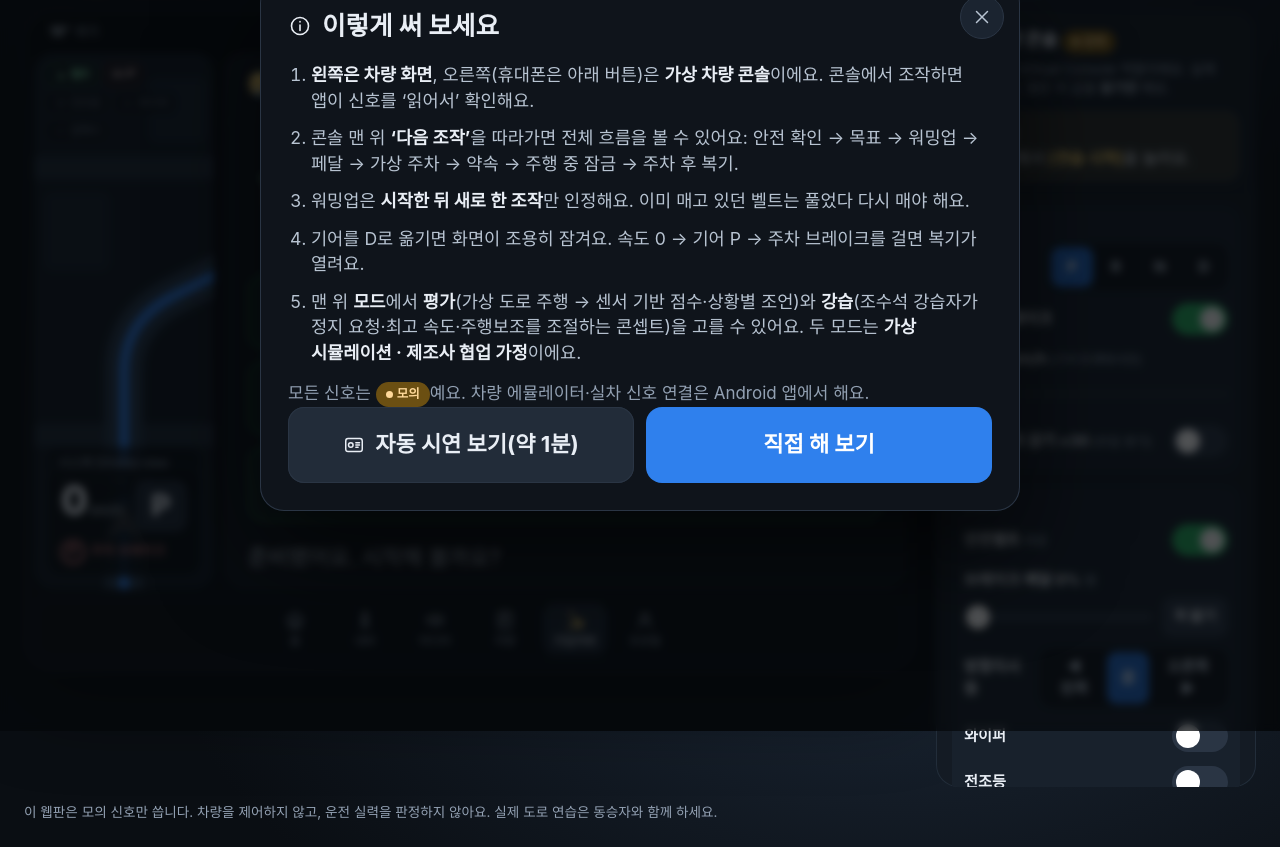
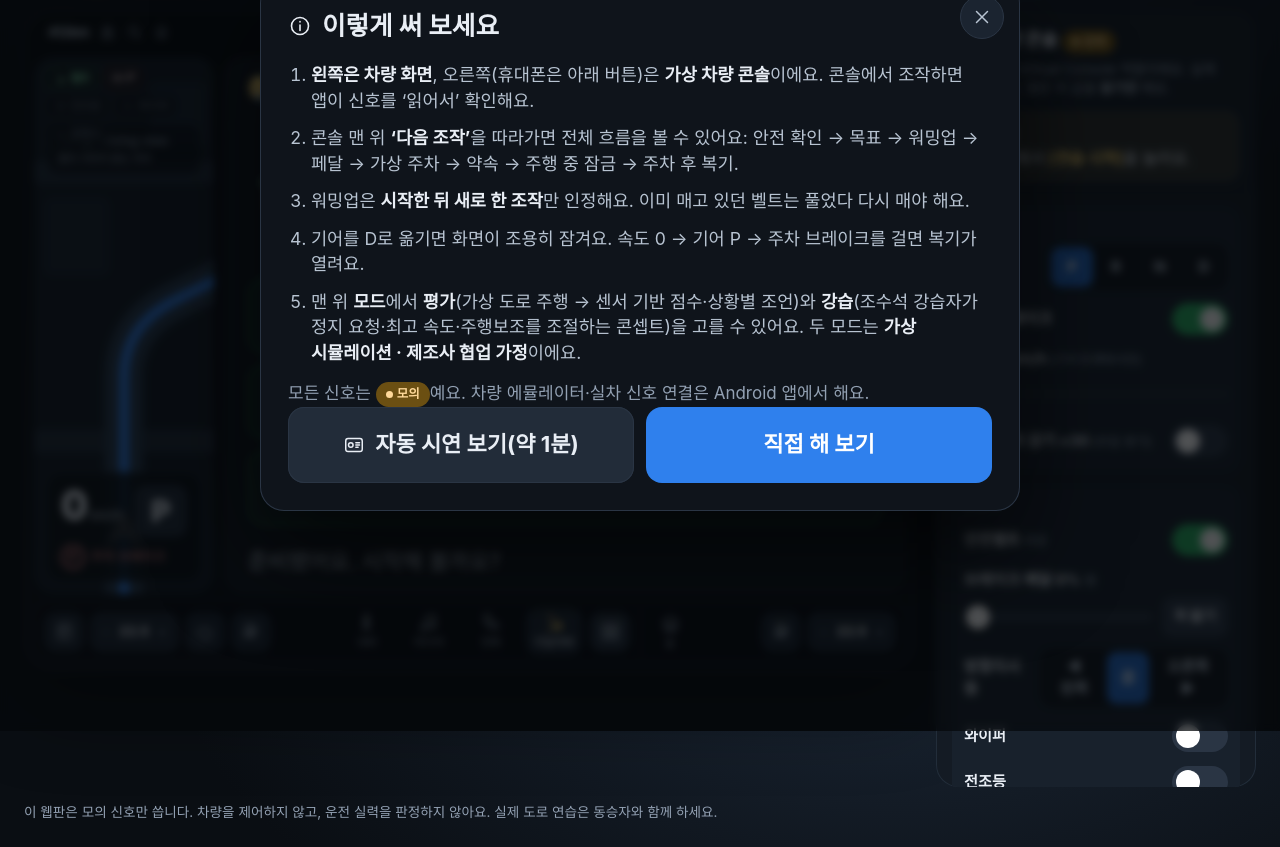
Before and after one commit to Chiilkkabwa-team/Chiilkkabwa--HYUNDAI, a plain HTML site: page web/index.html in a window 1280 px wide. Shown: the part 69-916 px from the top of the page. Drawn offline with Linux system fonts and the light colour scheme; a web font is replaced by a local one.

Commit message:
Rebuild the shell from the official Pleos Connect layout guide
Read the design guide (Display Layout, Status bar, GNB, Typography) and
matched the anatomy instead of inventing one:
- Status bar: SP0 static and dynamic groups, the 40dp safe bounds gap,
  SP1 dynamic and static groups, then the clock.
- Driving view keeps telltales, speed and vehicle state, which is what
  the guide says belongs there.
- GNB is now three zones: driver climate, app control with a fixed
  navigation slot, editable slots, app library and recent apps, and
  passenger climate. It collapses to the app zone on narrow screens.
- docs/04 records the layout, the display types (Connect-S/W/WF) and
  that the app must not set a custom typeface, so it inherits the
  system font on the vehicle.

Co-Authored-By: Claude Opus 5 <noreply@anthropic.com>
Claude-Session: https://claude.ai/code/session_01Q1dHUwGqk5uC5jTHV5Vpww

```diff
--- a/web/app.js
+++ b/web/app.js
@@ -1471,7 +1471,7 @@ async function startSimDemo() {
 $('#brandMascot').innerHTML = mascot('calm', 40);
 $('#topMascot').innerHTML = mascot('calm', 30);
 $('#dvArt').innerHTML = drivingViewArt();
-$$('.gnb-item').forEach((el) => el.insertAdjacentHTML('afterbegin', icon(el.dataset.ico, 22)));
+$$('.gnb-app, .gnb-ico, .ps-ico').forEach((el) => el.insertAdjacentHTML('afterbegin', icon(el.dataset.ico, 21)));
 // 상태 표시줄 시계(장식)
 const tickClock = () => { const d = new Date(); $('#psTime').textContent = `${String(d.getHours()).padStart(2, '0')}:${String(d.getMinutes()).padStart(2, '0')}`; };
 tickClock(); setInterval(tickClock, 20000);
--- a/web/art.js
+++ b/web/art.js
@@ -67,6 +67,16 @@ const P = {
   arrowDown: `<path d="M24 10v28M12 26l12 12 12-12"/>`,
   reset: `<path d="M10 24a14 14 0 1 0 4-10"/><path d="M10 8v8h8"/>`,
   info: `<circle cx="24" cy="24" r="17"/><path d="M24 22v11M24 15v1"/>`,
+  climate: `<path d="M24 6v36M10 15l28 18M38 15 10 33"/><path d="M24 6l-4 5M24 6l4 5M24 42l-4-5M24 42l4-5"/>`,
+  defrost: `<path d="M8 32c0-10 7-16 16-16s16 6 16 16"/><path d="M14 40q3-5 6 0t6 0 6 0 6 0"/>`,
+  seatHeat: `<path d="M16 8h9a3 3 0 0 1 3 3l-2 15H15l-2-15a3 3 0 0 1 3-3z"/><path d="M12 28h20l2 7H10z"/><path d="M36 10q-3 4 0 8t0 8"/>`,
+  grid: `<rect x="7" y="7" width="14" height="14" rx="3"/><rect x="27" y="7" width="14" height="14" rx="3"/><rect x="7" y="27" width="14" height="14" rx="3"/><rect x="27" y="27" width="14" height="14" rx="3"/>`,
+  phone: `<path d="M14 7h7l3 9-5 3q3 7 10 10l3-5 9 3v7a4 4 0 0 1-4 4C21 38 10 27 10 11a4 4 0 0 1 4-4z"/>`,
+  music: `<path d="M18 36V12l20-4v24"/><circle cx="13" cy="36" r="5"/><circle cx="33" cy="32" r="5"/>`,
+  search: `<circle cx="21" cy="21" r="12"/><path d="M30 30l10 10"/>`,
+  bt: `<path d="M18 14l12 10-12 10V8l12 10-12 10"/>`,
+  wifi: `<path d="M8 19a24 24 0 0 1 32 0"/><path d="M15 26a14 14 0 0 1 18 0"/><circle cx="24" cy="34" r="2.5"/>`,
+  bell: `<path d="M24 8a10 10 0 0 1 10 10v8l3 6H11l3-6v-8A10 10 0 0 1 24 8z"/><path d="M20 36a4 4 0 0 0 8 0"/>`,
   home: `<path d="M7 22 24 8l17 14"/><path d="M12 20v20h24V20"/><path d="M20 40V28h8v12"/>`,
 };
 
--- a/web/index.html
+++ b/web/index.html
@@ -24,10 +24,13 @@
 <main class="stage">
   <div class="display" id="display" aria-label="차량 디스플레이 미리보기">
     <!-- Pleos Connect 화면 구성 흉내: 상태 표시줄 + (Driving view | 앱 영역) + 하단 바 -->
+    <!-- Status bar — Pleos 해부도: SP0(도어락·검색) · SP0 dynamic(알림) · 40dp safe bounds · SP1 dynamic(사운드) · SP1 static(프로필·BT·네트워크) · Time -->
     <div class="pleos-status" aria-hidden="true">
-      <span class="ps-left"><b id="psOut">18°</b><span>외기</span></span>
-      <span class="ps-mid" id="psTime">10:24</span>
-      <span class="ps-right"><i class="ps-dot"></i>연결됨</span>
+      <span class="ps-grp ps-sp0"><b id="psRange">412km</b><span class="ps-ico" data-ico="lock"></span><span class="ps-ico" data-ico="search"></span></span>
+      <span class="ps-grp ps-sp0d"><span class="ps-ico" data-ico="bell"></span></span>
+      <span class="ps-safe"></span>
+      <span class="ps-grp ps-sp1"><span class="ps-ico" data-ico="sound"></span><span class="ps-ico" data-ico="bt"></span><span class="ps-ico" data-ico="wifi"></span><span class="ps-ico" data-ico="user"></span></span>
+      <span class="ps-time" id="psTime">10:24</span>
     </div>
     <div class="display-main">
     <aside class="driving-view" aria-label="시스템 Driving view">
@@ -58,13 +61,26 @@
     </section>
     </div>
     <!-- 하단 바(GNB): 실제 Pleos Connect에서는 시스템이 제공한다. 여기서는 앱이 어디에 놓이는지 보여 주는 장식이다. -->
+    <!-- GNB — Pleos 해부도: ①운전석 공조 ②앱 조작(고정 내비·편집 슬롯·앱 라이브러리·최근 앱) ③조수석 공조. 시스템이 그리는 영역이라 앱은 직접 그리지 않는다(웹판 장식). -->
     <nav class="pleos-gnb" aria-label="시스템 하단 바(장식)">
-      <span class="gnb-item" data-ico="home">홈</span>
-      <span class="gnb-item" data-ico="road">내비</span>
-      <span class="gnb-item" data-ico="sound">미디어</span>
-      <span class="gnb-item" data-ico="gear">차량</span>
-      <span class="gnb-item on" data-ico="belt">치일까봐</span>
-      <span class="gnb-item" data-ico="user">프로필</span>
+      <div class="gnb-zone gnb-drv">
+        <span class="gnb-ico" data-ico="gear" title="차량 설정"></span>
+        <span class="gnb-climate"><span class="gc-minus">−</span><b>22.5</b><span class="gc-plus">+</span></span>
+        <span class="gnb-ico" data-ico="defrost" title="앞유리 서리 제거"></span>
+        <span class="gnb-ico" data-ico="seatHeat" title="운전석 시트 열선"></span>
+      </div>
+      <div class="gnb-zone gnb-apps">
+        <span class="gnb-app" data-ico="road">내비</span>
+        <span class="gnb-app" data-ico="music">미디어</span>
+        <span class="gnb-app" data-ico="phone">전화</span>
+        <span class="gnb-app on" data-ico="belt">치일까봐</span>
+        <span class="gnb-ico lib" data-ico="grid" title="앱 라이브러리"></span>
+        <span class="gnb-recent"><span class="gnb-app sm" data-ico="home">홈</span></span>
+      </div>
+      <div class="gnb-zone gnb-pass">
+        <span class="gnb-ico" data-ico="seatHeat" title="조수석 시트"></span>
+        <span class="gnb-climate"><span class="gc-minus">−</span><b>22.5</b><span class="gc-plus">+</span></span>
+      </div>
     </nav>
   </div>
 
--- a/web/styles.css
+++ b/web/styles.css
@@ -50,7 +50,7 @@ small { font-size: .82em; }
 }
 .driving-view { position: relative; border-radius: 20px; overflow: hidden; background: #121A23; }
 .dv-art, .dv-art svg { position: absolute; inset: 0; width: 100%; height: 100%; }
-.dv-caption { position: absolute; top: auto; bottom: 92px; left: 14px; right: 14px; font-size: .78rem; color: var(--muted); background: rgba(10,14,19,.7); padding: 8px 10px; border-radius: 10px; line-height: 1.35; }
+.dv-caption { position: absolute; top: 68px; bottom: auto; left: 14px; right: 14px; font-size: .78rem; color: var(--muted); background: rgba(10,14,19,.7); padding: 8px 10px; border-radius: 10px; line-height: 1.35; }
 .dv-cluster { position: absolute; left: 12px; right: 12px; bottom: 12px; display: grid; grid-template-columns: 1fr auto; gap: 8px; background: rgba(10,14,19,.86); border: 1px solid #1E2935; border-radius: 16px; padding: 12px 14px; }
 .dv-speed b { font-size: 2.6rem; font-weight: 800; line-height: 1; letter-spacing: -.03em; font-variant-numeric: tabular-nums; }
 .dv-speed small { color: var(--sub); margin-left: 4px; }
@@ -91,17 +91,30 @@ body[data-phase="DRIVING_LOCK"] .app-actions .icon-btn { display: none; }
 
 /* Pleos Connect 화면 구성 흉내: 상태 표시줄 · 하단 바 · Telltale */
 .display-main { display: grid; grid-template-columns: 230px minmax(0, 1fr); gap: 10px; flex: 1; min-height: 0; }
-.pleos-status { display: flex; align-items: center; justify-content: space-between; padding: 2px 16px 4px; font-size: .78rem; color: var(--muted); letter-spacing: .01em; }
-.pleos-status b { color: var(--sub); font-weight: 700; }
-.ps-left, .ps-right { display: inline-flex; align-items: center; gap: 6px; min-width: 96px; }
-.ps-right { justify-content: flex-end; }
-.ps-mid { font-variant-numeric: tabular-nums; font-weight: 700; color: var(--sub); }
-.ps-dot { width: 7px; height: 7px; border-radius: 50%; background: var(--success); }
-.pleos-gnb { display: flex; align-items: center; justify-content: center; gap: 6px; padding: 6px; border-radius: 18px; background: rgba(10,14,19,.75); box-shadow: inset 0 0 0 1px #18202A; }
-.gnb-item { display: inline-flex; flex-direction: column; align-items: center; gap: 2px; min-width: 64px; padding: 6px 10px; border-radius: 12px; font-size: .72rem; color: var(--muted); }
-.gnb-item .ico { width: 22px; height: 22px; color: var(--muted); }
-.gnb-item.on { color: var(--text); background: var(--surface); }
-.gnb-item.on .ico { color: var(--yellow); }
+.pleos-status { display: flex; align-items: center; gap: 10px; padding: 2px 14px 6px; font-size: .74rem; color: var(--muted); }
+.ps-grp { display: inline-flex; align-items: center; gap: 10px; }
+.ps-grp b { color: var(--sub); font-weight: 700; font-size: .82rem; letter-spacing: -.01em; }
+.ps-safe { flex: 1; min-width: 40px; }   /* 가이드의 40dp safe bounds */
+.ps-ico { display: inline-grid; place-items: center; width: 17px; height: 17px; color: var(--muted); }
+.ps-ico .ico { width: 17px; height: 17px; }
+.ps-time { font-variant-numeric: tabular-nums; font-weight: 700; color: var(--text); font-size: .84rem; margin-left: 2px; }
+
+/* GNB — 운전석 공조 | 앱 조작 | 조수석 공조 */
+.pleos-gnb { display: grid; grid-template-columns: auto 1fr auto; align-items: center; gap: 10px; padding: 6px 10px; border-radius: 18px; background: rgba(8,11,15,.9); box-shadow: inset 0 0 0 1px #18202A; }
+.gnb-zone { display: flex; align-items: center; gap: 6px; min-width: 0; }
+.gnb-apps { justify-content: center; gap: 8px; }
+.gnb-ico { display: inline-grid; place-items: center; width: 40px; height: 40px; border-radius: 12px; background: var(--surface); color: var(--sub); }
+.gnb-ico .ico { width: 21px; height: 21px; }
+.gnb-ico.lib { background: var(--surface2); }
+.gnb-climate { display: inline-flex; align-items: center; gap: 8px; padding: 0 12px; height: 40px; border-radius: 12px; background: var(--surface); font-size: .86rem; color: var(--sub); }
+.gnb-climate b { color: var(--text); font-variant-numeric: tabular-nums; font-weight: 700; }
+.gc-minus, .gc-plus { color: var(--muted); }
+.gnb-app { display: inline-flex; flex-direction: column; align-items: center; gap: 2px; min-width: 54px; padding: 4px 8px; border-radius: 12px; font-size: .68rem; color: var(--muted); }
+.gnb-app .ico { width: 21px; height: 21px; }
+.gnb-app.on { background: var(--surface); color: var(--text); }
+.gnb-app.on .ico { color: var(--yellow); }
+.gnb-recent { display: inline-flex; gap: 4px; padding-left: 8px; margin-left: 2px; box-shadow: inset 1px 0 0 #1E2935; }
+.gnb-app.sm { min-width: 44px; font-size: .64rem; }
 .dv-tell { position: absolute; top: 10px; left: 12px; right: 12px; display: flex; gap: 6px; flex-wrap: wrap; }
 .tell { display: inline-flex; align-items: center; gap: 3px; padding: 3px 7px; border-radius: 8px; background: rgba(10,14,19,.8); font-size: .7rem; font-weight: 700; color: #4A5666; box-shadow: inset 0 0 0 1px #1E2935; }
 .tell.on { color: #FFD3D3; box-shadow: inset 0 0 0 1px #6E2A2A; }
@@ -386,8 +399,13 @@ input[type="range"]:disabled { opacity: .35; }
   .dv-art, .dv-caption { display: none; }
   .dv-tell { display: none; }
   .pleos-status { display: none; }
-  .gnb-item { min-width: 0; font-size: .66rem; padding: 4px 6px; }
-  .gnb-item .ico { width: 18px; height: 18px; }
+  /* 좁은 화면(Connect-WF·휴대폰): 공조 영역은 접고 앱 영역만 남긴다 */
+  .pleos-gnb { grid-template-columns: 1fr; gap: 4px; padding: 5px 6px; }
+  .gnb-drv, .gnb-pass { display: none; }
+  .gnb-apps { gap: 4px; overflow-x: auto; scrollbar-width: none; justify-content: flex-start; }
+  .gnb-apps::-webkit-scrollbar { display: none; }
+  .gnb-app { min-width: 46px; font-size: .62rem; flex: none; }
+  .gnb-recent { padding-left: 6px; }
   .dv-cluster { position: absolute; inset: 0; grid-template-columns: auto auto 1fr; align-items: center; border: 0; border-radius: 16px; padding: 8px 14px; gap: 14px; }
   .dv-speed b { font-size: 1.9rem; }
   .dv-gear { width: 44px; height: 44px; font-size: 1.5rem; }
```
Also changed, not shown: 3 other files.
